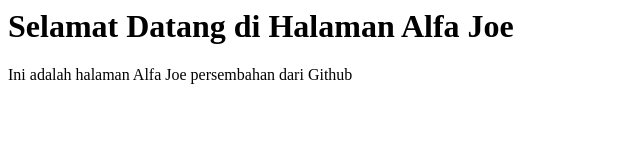
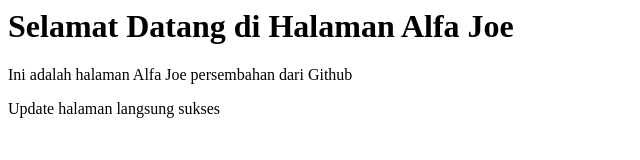
Before and after one commit to AlfaJoe/alfajoe.github.io, a plain HTML site: page index.html in a window 1280 px wide. Shown: the whole page, without its empty margins (0-640 px from the left). Drawn offline with Linux system fonts and the light colour scheme.

Commit message:
Update index.html

```diff
--- a/index.html
+++ b/index.html
@@ -5,5 +5,6 @@
   <body>
     <h1>Selamat Datang di Halaman Alfa Joe</h1>
     <p>Ini adalah halaman Alfa Joe persembahan dari Github</p>
+    <p>Update halaman langsung sukses</p>
   </body>
 </html>
```
